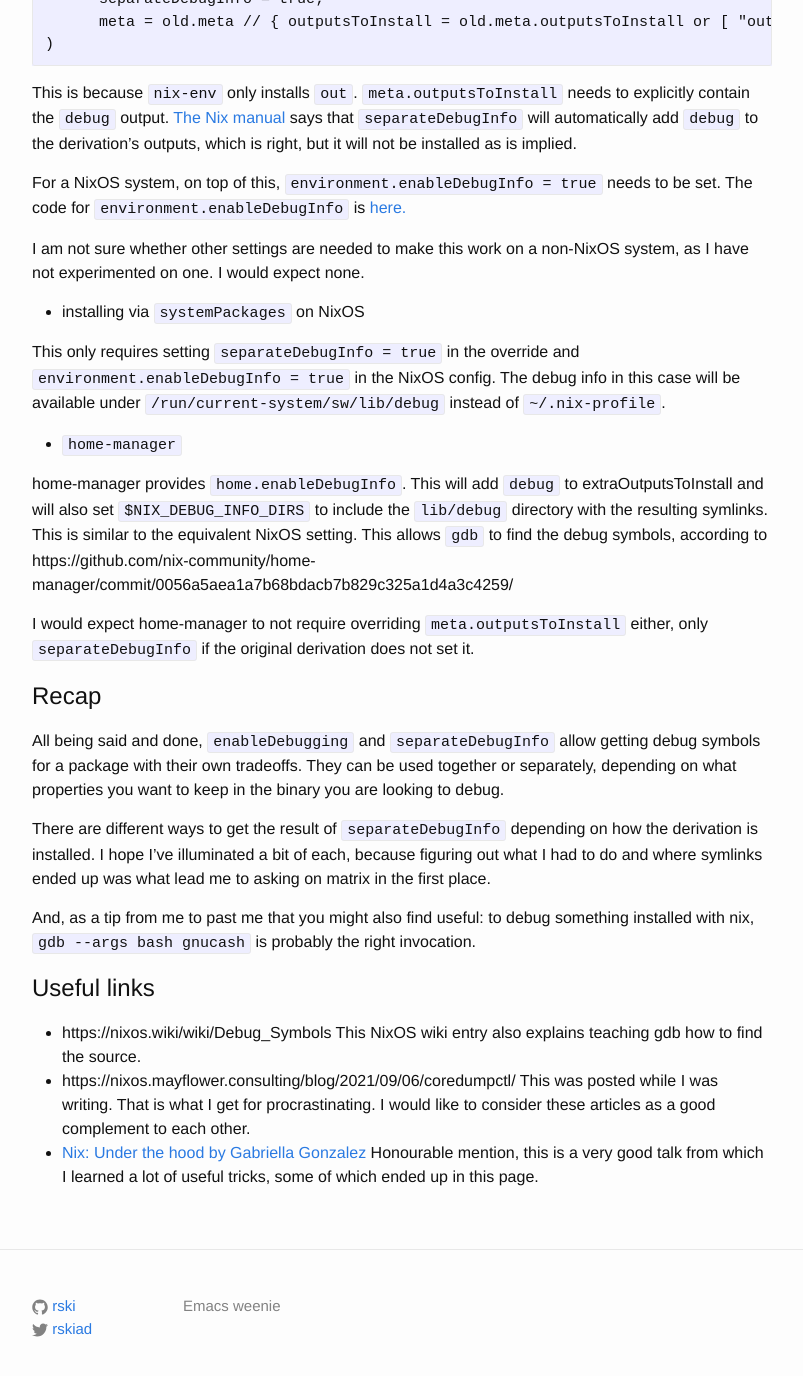
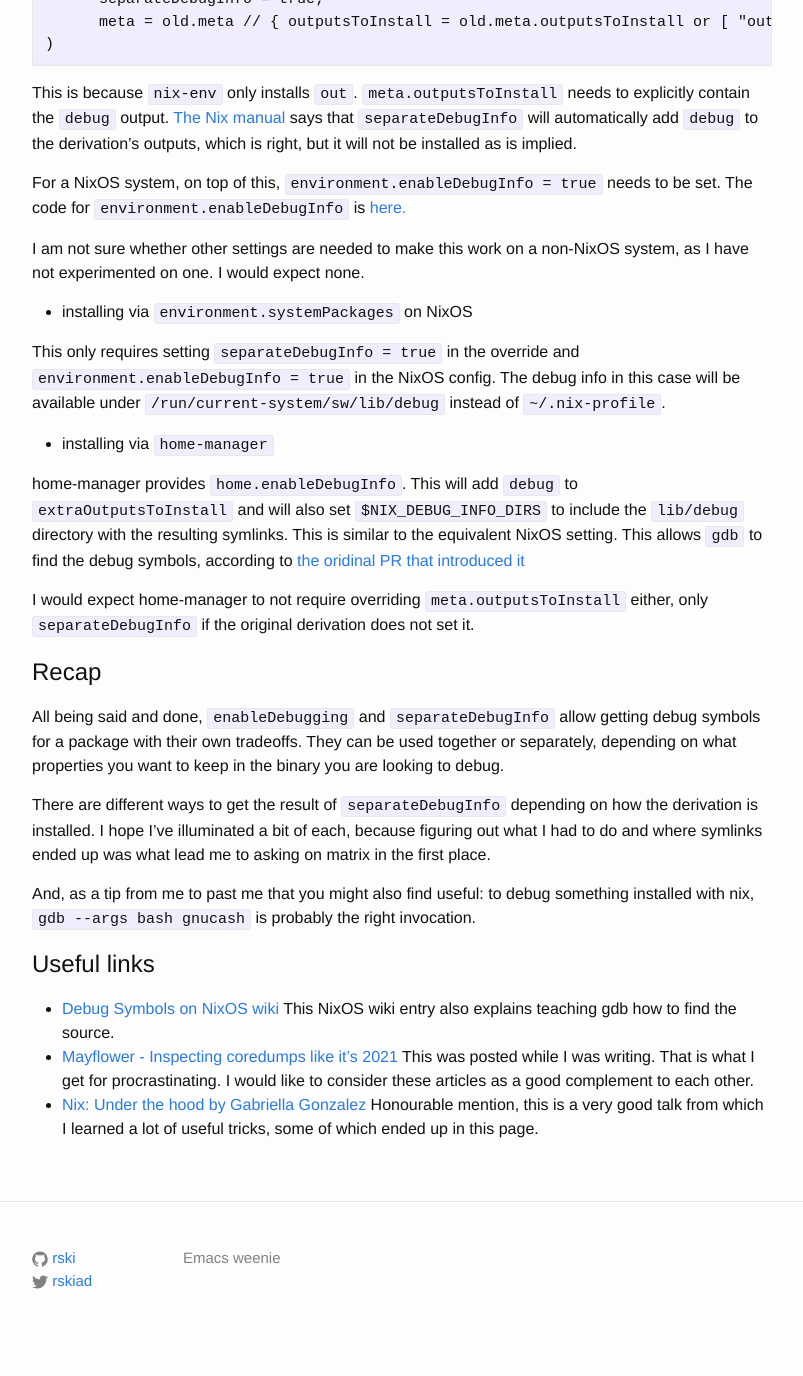
Before and after one commit to rski/rski.github.io, a Jekyll site: the page built from _posts/2021-09-05-nix-debugging.md, in a window 1280 px wide and 1400 px high, scrolled down 2209 px. Shown: the top 1376 px of the window, without its empty margins (238-1041 px from the left). Built offline with Jekyll 4.4.1, drawn with Linux system fonts in a browser that asks for light colours; our own code applies the rules of GitHub Pages for plain Markdown files; after the commit the page ends 3561 px from its top, so only the background shows below that.

Commit message:
small style fixes

```diff
--- a/_posts/2021-09-05-nix-debugging.md
+++ b/_posts/2021-09-05-nix-debugging.md
@@ -90,13 +90,13 @@ For a NixOS system, on top of this, `environment.enableDebugInfo = true` needs t
 
 I am not sure whether other settings are needed to make this work on a non-NixOS system, as I have not experimented on one. I would expect none.
 
-- installing via `systemPackages` on NixOS
+- installing via `environment.systemPackages` on NixOS
 
 This only requires setting `separateDebugInfo = true` in the override and `environment.enableDebugInfo = true` in the NixOS config. The debug info in this case will be available under `/run/current-system/sw/lib/debug` instead of `~/.nix-profile`.
 
-- `home-manager`
+- installing via `home-manager`
 
-home-manager provides `home.enableDebugInfo`. This will add `debug` to extraOutputsToInstall and will also set `$NIX_DEBUG_INFO_DIRS` to include the `lib/debug` directory with the resulting symlinks. This is similar to the equivalent NixOS setting. This allows `gdb` to find the debug symbols, according to https://github.com/nix-community/home-manager/commit/0056a5aea1a7b68bdacb7b829c325a1d4a3c4259/
+home-manager provides `home.enableDebugInfo`. This will add `debug` to `extraOutputsToInstall` and will also set `$NIX_DEBUG_INFO_DIRS` to include the `lib/debug` directory with the resulting symlinks. This is similar to the equivalent NixOS setting. This allows `gdb` to find the debug symbols, according to [the oridinal PR that introduced it](https://github.com/nix-community/home-manager/commit/0056a5aea1a7b68bdacb7b829c325a1d4a3c4259)
 
 I would expect home-manager to not require overriding `meta.outputsToInstall` either, only `separateDebugInfo` if the original derivation does not set it.
 
@@ -110,6 +110,6 @@ And, as a tip from me to past me that you might also find useful: to debug somet
 
 # Useful links #
 
-- https://nixos.wiki/wiki/Debug_Symbols This NixOS wiki entry also explains teaching gdb how to find the source.
-- https://nixos.mayflower.consulting/blog/2021/09/06/coredumpctl/ This was posted while I was writing. That is what I get for procrastinating. I would like to consider these articles as a good complement to each other.
+- [Debug Symbols on NixOS wiki](https://nixos.wiki/wiki/Debug_Symbols) This NixOS wiki entry also explains teaching gdb how to find the source.
+- [Mayflower - Inspecting coredumps like it's 2021](https://nixos.mayflower.consulting/blog/2021/09/06/coredumpctl) This was posted while I was writing. That is what I get for procrastinating. I would like to consider these articles as a good complement to each other.
 - [Nix: Under the hood by Gabriella Gonzalez](https://www.youtube.com/watch?v=GMQPzv3Sx58) Honourable mention, this is a very good talk from which I learned a lot of useful tricks, some of which ended up in this page.
```
